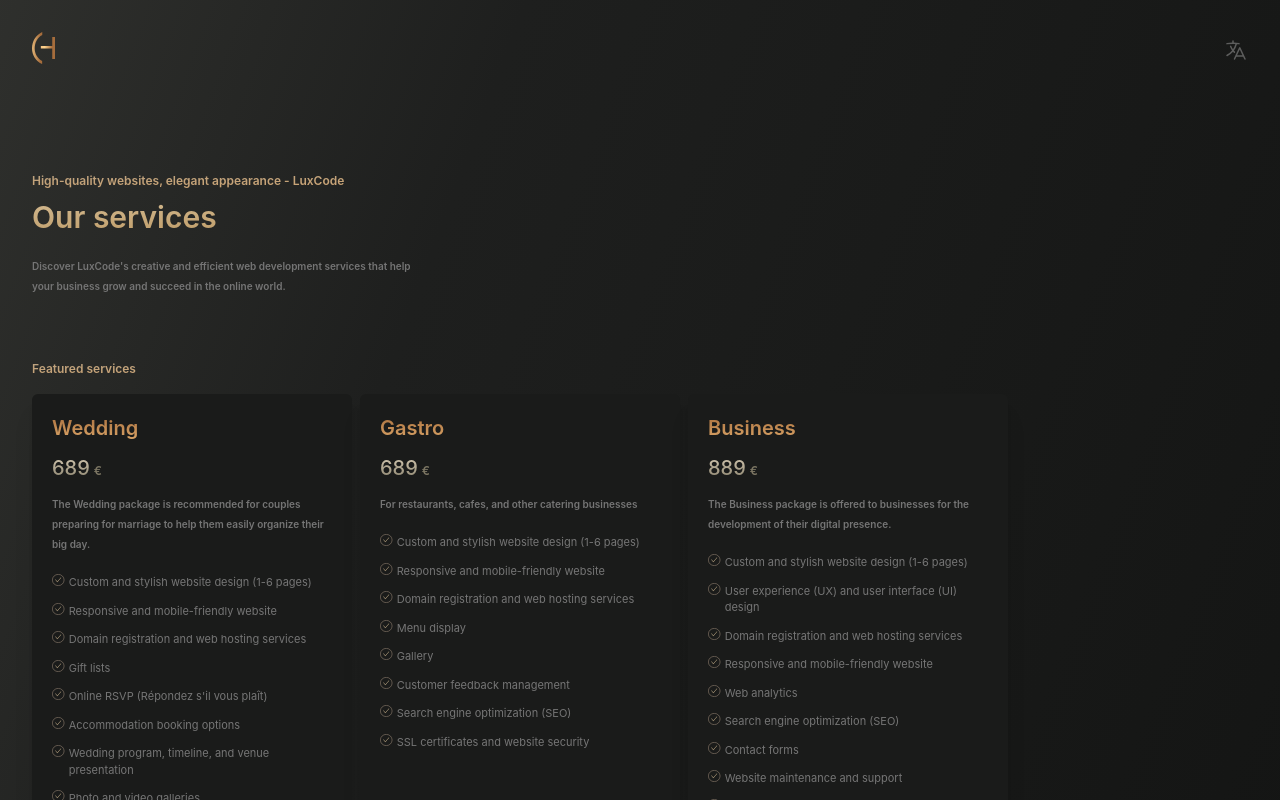
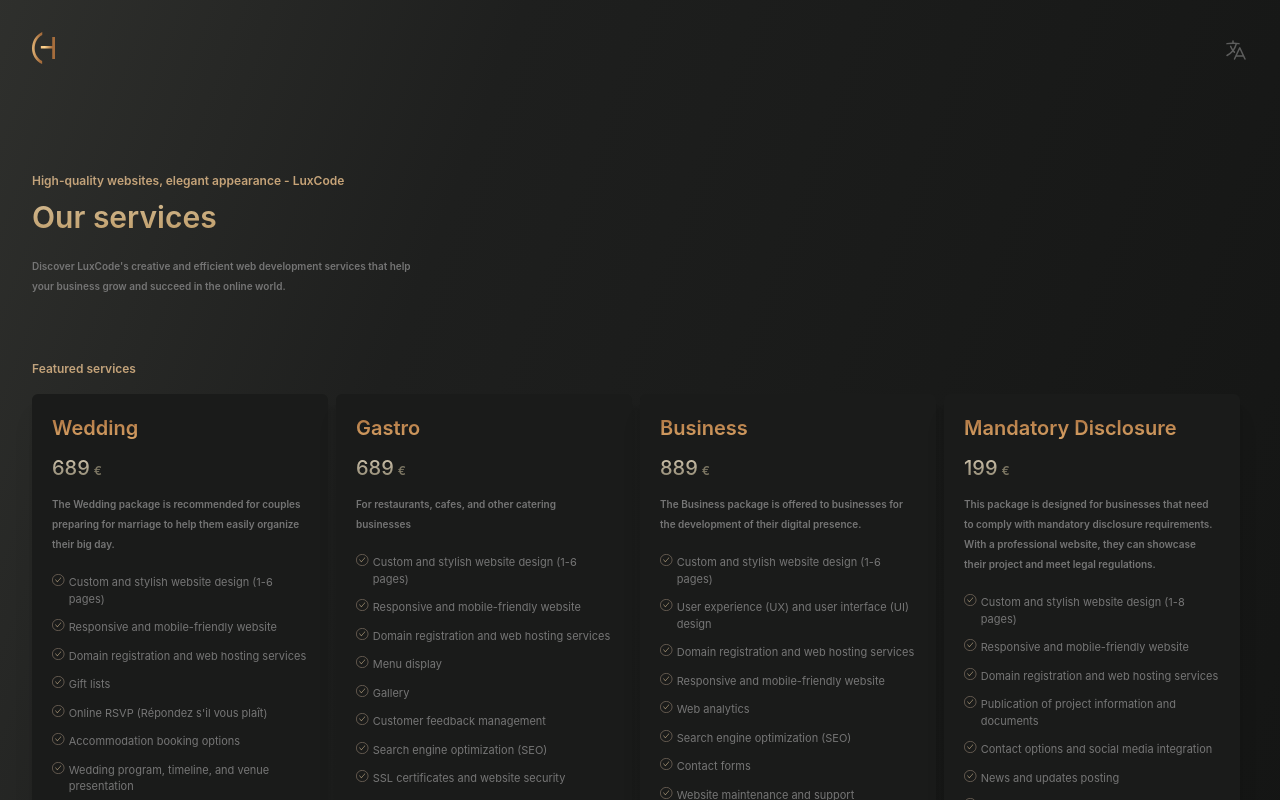
Before and after one commit to Homvi/luxcode, a React (Create React App) app: page /services in a window 1280 px wide. Shown: the top 800 px of the page. Built offline with nearby package versions, Linux system fonts and the light colour scheme.

Commit message:
add mandatory option

```diff
--- a/src/components/Form.jsx
+++ b/src/components/Form.jsx
@@ -151,6 +151,9 @@
           <option className=" bg-[#141514]/95 " value="business">
             {data[language].requestQuote.formLabels.options.business}
           </option>
+          <option className=" bg-[#141514]/95 " value="mandatory">
+            {data[language].requestQuote.formLabels.options.mandatory}
+          </option>
         </select>
         <label
           className="block text-[10px] text-transparent thin bg-clip-text bg-gradient-to-br from-[#B8A080] to-[#DEA96B]  mb-2"
@@ -217,7 +220,11 @@
           {data[language].requestQuote.acceptPrivacyContent.partOne}{" "}
           <span className="font-semibold">
             {" "}
-            <Link  target="_blank" rel="noopener noreferrer" to="/privacy-policy">
+            <Link
+              target="_blank"
+              rel="noopener noreferrer"
+              to="/privacy-policy"
+            >
               {" "}
               {data[language].requestQuote.acceptPrivacyContent.partTwo}
             </Link>
--- a/src/data.js
+++ b/src/data.js
@@ -26,6 +26,7 @@
           wedding: "Esküvői",
           gastro: "Gasztro",
           business: "Üzleti",
+          mandatory:"Kötelező Nyilvánosság"
         },
         purpose: "Weboldal célja",
         needs: "Elképzelések és igények",
@@ -107,6 +108,23 @@
             "SSL tanúsítványok és weboldal-biztonság",
           ],
         },
+        cardFour: {
+          title: "Kötelező Nyilvánosság",
+          price: "199 990",
+          currency: "Ft",
+          description:
+            "Egy professzionális weboldallal bemutathatják projektjüket és megfelelhetnek a jogszabályi előírásoknak.",
+          services: [
+            "Egyedi és stílusos weboldaldesign (1-8 oldal)",
+            "Reszponzív és mobilbarát weboldal",
+            "Domain regisztráció és webtárhely-szolgáltatások",
+            "Projektinformációk és dokumentumok közzététele",
+            "Kapcsolattartási lehetőség és közösségi média integráció",
+            "Hírek és frissítések közzététele",
+            "Gyakran Ismételt Kérdések (GYIK) szekció",
+            "SSL tanúsítványok és weboldal-biztonság",
+          ],
+        },
       },
       requestQuoteBtnContent: "Kérjen ajánlatot most",
     },
@@ -145,6 +163,7 @@
           wedding: "Wedding",
           gastro: "Gastro",
           business: "Business",
+          mandatory:"Mandatory Disclosure"
         },
         purpose: "Website purpose",
         needs: "Ideas and requirements",
@@ -224,6 +243,24 @@
             "SSL certificates and website security",
           ],
         },
+        cardFour: {
+          title: "Mandatory Disclosure",
+          price: "199",
+          currency: "€",
+          description:
+            "This package is designed for businesses that need to comply with mandatory disclosure requirements. With a professional website, they can showcase their project and meet legal regulations.",
+          services: [
+            "Custom and stylish website design (1-8 pages)",
+            "Responsive and mobile-friendly website",
+            "Domain registration and web hosting services",
+            "Publication of project information and documents",
+            "Contact options and social media integration",
+            "News and updates posting",
+            "Frequently Asked Questions (FAQ) section",
+            "SSL certificates and website security",
+          ],
+        },
+
       },
       requestQuoteBtnContent: "Request a quote now",
     },
@@ -262,6 +299,7 @@
           wedding: "Bodas",
           gastro: "Gastronómico",
           business: "Empresarial",
+          mandatory:"Divulgación Obligatoria"
         },
         purpose: "Propósito del sitio web",
         needs: "Ideas y requisitos",
@@ -342,6 +380,24 @@
             "Certificados SSL y seguridad del sitio web",
           ],
         },
+        cardFour: {
+          title: "Divulgación Obligatoria",
+          price: "199",
+          currency: "€",
+          description:
+            "Este paquete está diseñado para empresas que necesitan cumplir con los requisitos de divulgación obligatoria. Con un sitio web profesional, pueden mostrar su proyecto y cumplir con las regulaciones legales.",
+          services: [
+            "Diseño de sitio web personalizado y elegante (1-8 páginas)",
+            "Sitio web adaptable y compatible con dispositivos móviles",
+            "Registro de dominio y servicios de alojamiento web",
+            "Publicación de información y documentos del proyecto",
+            "Opciones de contacto e integración de redes sociales",
+            "Publicación de noticias y actualizaciones",
+            "Sección de Preguntas Frecuentes (FAQ)",
+            "Certificados SSL y seguridad del sitio web",
+          ],
+        },
+
       },
       requestQuoteBtnContent: "Solicite un presupuesto ahora",
     },
--- a/src/pages/Services.jsx
+++ b/src/pages/Services.jsx
@@ -34,6 +34,7 @@
         <PriceCard data={data[language].services.priceCardData.cardOne} buttonContent={data[language].services.priceCardBtnContent}/>
         <PriceCard data={data[language].services.priceCardData.cardTwo} buttonContent={data[language].services.priceCardBtnContent}/>
         <PriceCard data={data[language].services.priceCardData.cardThree} buttonContent={data[language].services.priceCardBtnContent}/>
+        <PriceCard data={data[language].services.priceCardData.cardFour} buttonContent={data[language].services.priceCardBtnContent}/>
       </div>
       <div className="mb-5">
         <Description content={data[language].services.moreInfo} />
```
